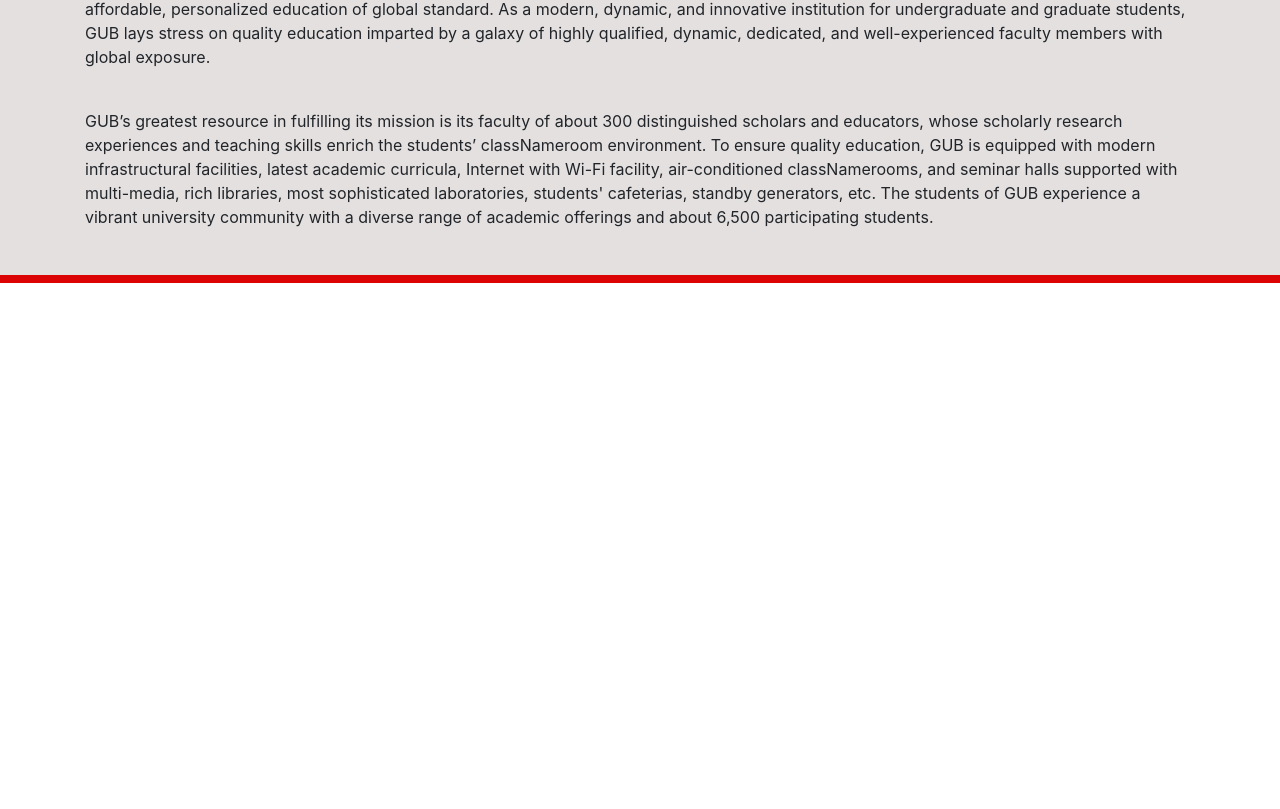
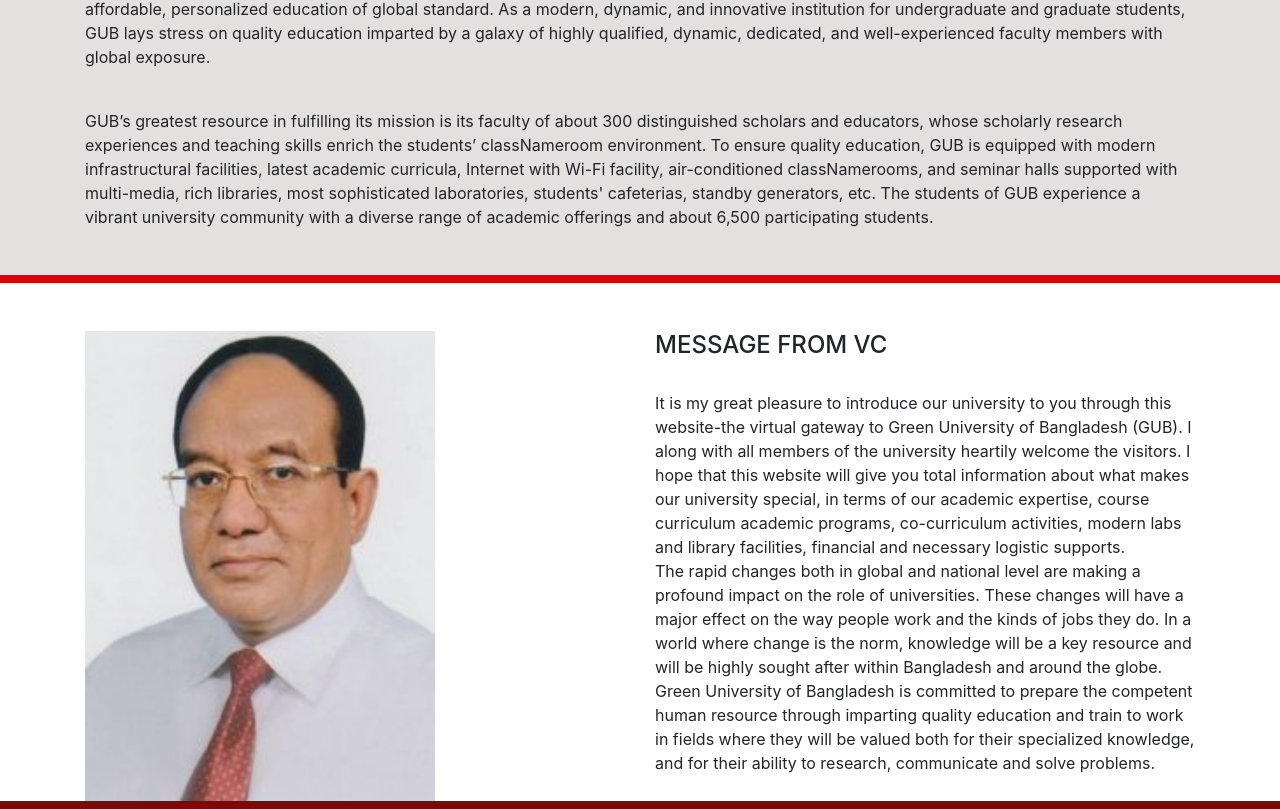
Before and after one commit to Masitbd/gub-project-management, a React (Create React App) app: page / in a window 1280 px wide. Shown: the part 1099-1908 px from the top of the page. Before the commit the page ends 1382 px from the top, so only its background shows below. Built offline with nearby package versions, Linux system fonts and the light colour scheme.

Commit message:
message from vc

```diff
--- a/src/components/home/Home.js
+++ b/src/components/home/Home.js
@@ -1,6 +1,7 @@
 import React from "react";
 import Admission from "../admission/Admission";
 import Carusel from "../carusel/Carusel";
+import MessageVC from "../messageVC/MessageVC";
 import Navbar from "../navbar/Navbar";
 import WelcomeMessage from "../welcomeMessage/WelcomeMessage";
 
@@ -11,6 +12,7 @@
       <Carusel />
       <Admission />
       <WelcomeMessage />
+      <MessageVC />
     </div>
   );
 };
--- /dev/null
+++ b/src/components/messageVC/MessageVC.js
@@ -0,0 +1,43 @@
+import React from "react";
+import vc from "../../Image/vc.jpg";
+
+const MessageVC = () => {
+  return (
+    <div class="vc-msg" style={{ borderBottom: "8px solid rgb(129, 6, 6)" }}>
+      <div class="container">
+        <div class="row mt-5">
+          <div class="col-md-6">
+            <img style={{ width: "350px" }} src={vc} alt="vc message" />
+          </div>
+          <div class="col-md-6">
+            <h4>MESSAGE FROM VC</h4>
+            <br />
+            <p>
+              It is my great pleasure to introduce our university to you through
+              this website-the virtual gateway to Green University of Bangladesh
+              (GUB). I along with all members of the university heartily welcome
+              the visitors. I hope that this website will give you total
+              information about what makes our university special, in terms of
+              our academic expertise, course curriculum academic programs,
+              co-curriculum activities, modern labs and library facilities,
+              financial and necessary logistic supports.
+              <br />
+              The rapid changes both in global and national level are making a
+              profound impact on the role of universities. These changes will
+              have a major effect on the way people work and the kinds of jobs
+              they do. In a world where change is the norm, knowledge will be a
+              key resource and will be highly sought after within Bangladesh and
+              around the globe. Green University of Bangladesh is committed to
+              prepare the competent human resource through imparting quality
+              education and train to work in fields where they will be valued
+              both for their specialized knowledge, and for their ability to
+              research, communicate and solve problems.
+            </p>
+          </div>
+        </div>
+      </div>
+    </div>
+  );
+};
+
+export default MessageVC;
```
